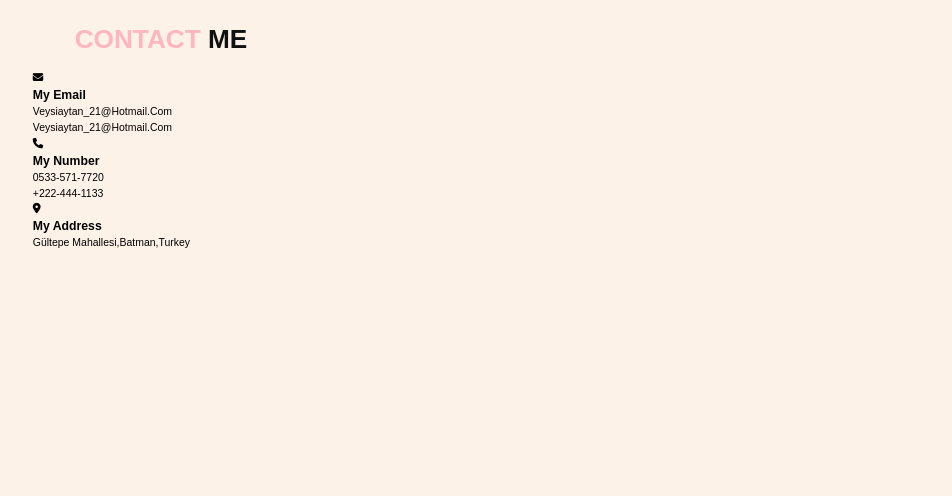
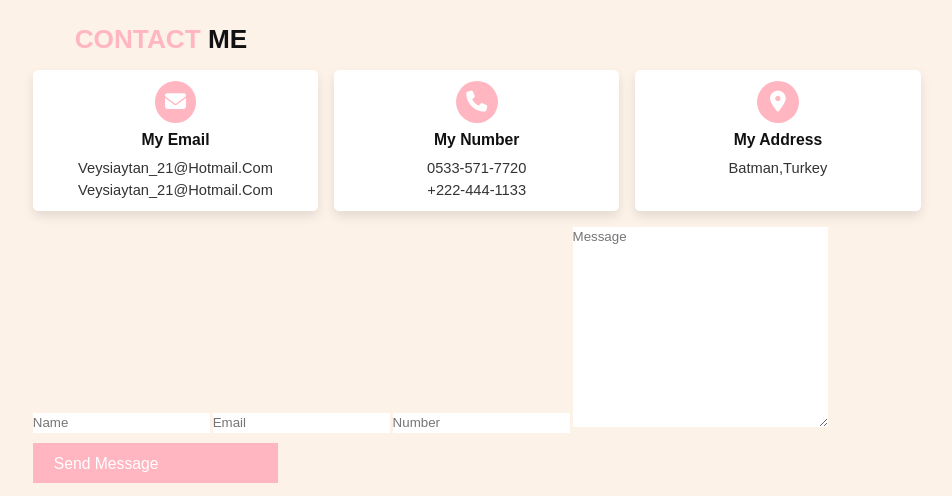
Before and after one commit to aytanveysi/cv_profil_sayfasi, a plain HTML site: page index.html in a window 1280 px wide. Shown: the part 3990-4486 px from the top of the page, without its empty margins (310-1262 px from the left). Drawn offline with Linux system fonts and the light colour scheme; grey boxes are pictures that could not be loaded; a web font is replaced by a local one.

Commit message:
contact section html deki düzenlemeler yazıldı.css kısmındaki kodların yazımına başlandı

```diff
--- a/index.html
+++ b/index.html
@@ -410,9 +410,24 @@
             <div class="icons">
                 <i class="fas fa-map-marker-alt"></i>
                 <h3>my address</h3>
-                <p>gültepe mahallesi,batman,turkey</p>
+                <p>batman,turkey</p>
 
             </div>
+
+            <form action="">
+                <input type="text" placeholder="name" class="box">
+                <input type="email" placeholder="email" class="box">
+                <input type="number" placeholder="number" class="box">
+
+
+                <textarea name="" placeholder="message" id="" cols="30" rows="10"></textarea>
+
+                <input type="text" class="btn" value="send message">
+            </form>
+            <iframe class="map"
+                src="https://www.google.com/maps/embed?pb=!1m18!1m12!1m3!1d100751.6441483881!2d41.061696039868!3d37.895634218869105!2m3!1f0!2f0!3f0!3m2!1i1024!2i768!4f13.1!3m3!1m2!1s0x400b46fc6e630ad3%3A0x8fba52e2fe61162e!2sBatman%2C%20Batman%20Merkez%2FBatman!5e0!3m2!1str!2str!4v1668764613025!5m2!1str!2str"
+                 allowfullscreen="" loading="lazy"
+                referrerpolicy="no-referrer-when-downgrade"></iframe>
         </div>
 
 
--- a/style.css
+++ b/style.css
@@ -508,6 +508,44 @@ display: none;
 
 }
 
+.contact .icons-container{
+    display: flex;
+    gap: 1.5rem;
+    flex-wrap: wrap;
+}
+
+.contact .icons-container .icons{
+    flex: 1 1 25rem;
+    text-align: center;
+    padding: 1rem;
+    background: #fff;
+    box-shadow: 0 .5rem 1rem rgba(0, 0, 0, .1);
+    border-radius: .5rem;
+}
+
+.contact .icons-container .icons i{
+    line-height: 4rem;
+    width: 4rem;
+    height: 4rem;
+    font-size: 2rem;
+    background: var(--main-color);
+    color: #fff;
+    border-radius: 50%;
+}
+
+.contact .icons-container .icons h3{
+    color: #111;
+    font-size: 1.5rem;
+    padding: .5rem 0;
+
+}
+
+
+.contact .icons-container .icons p{
+    color: #333;
+    font-size: 1.4rem;
+
+}
 
 
 
```
